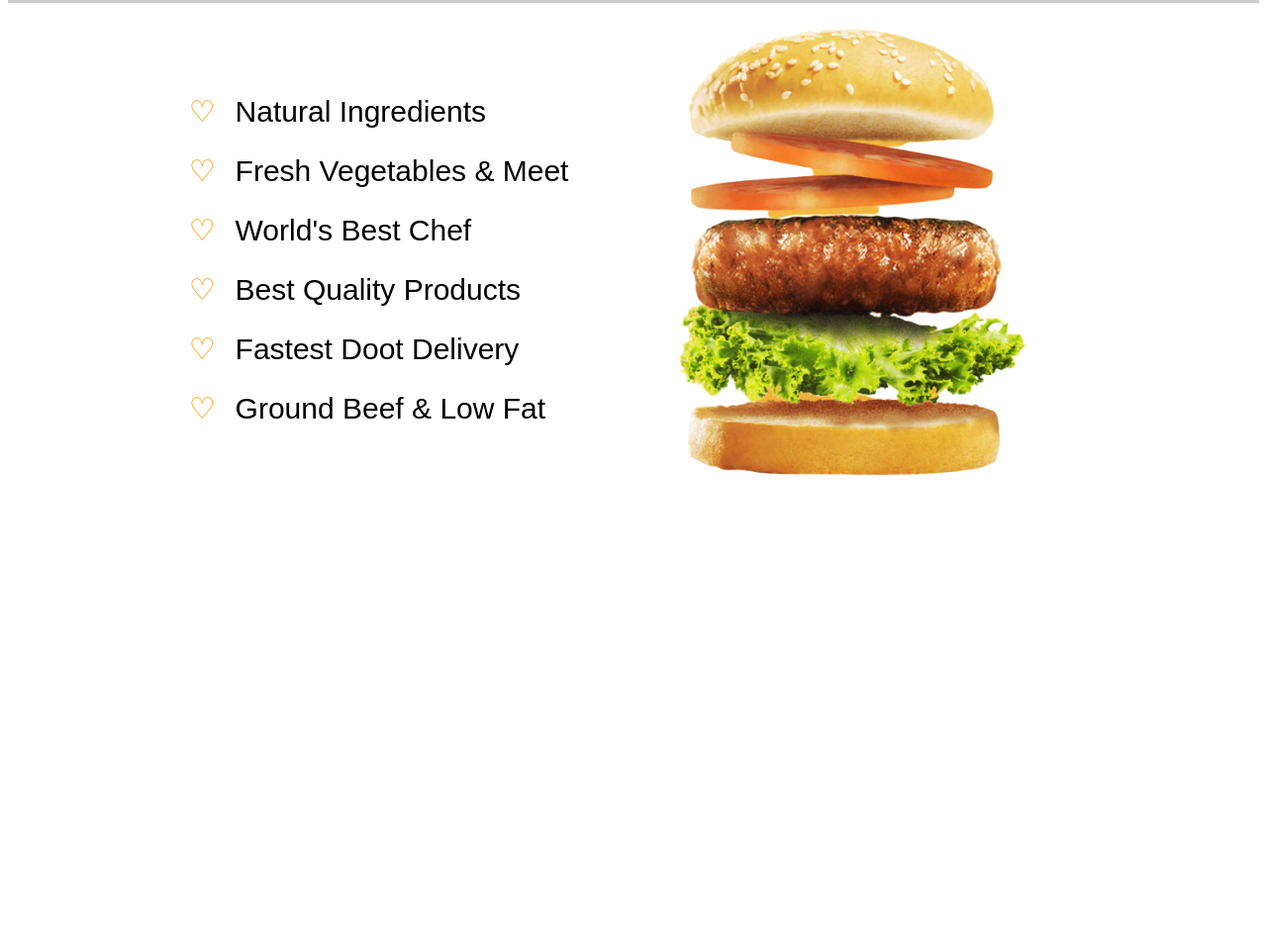
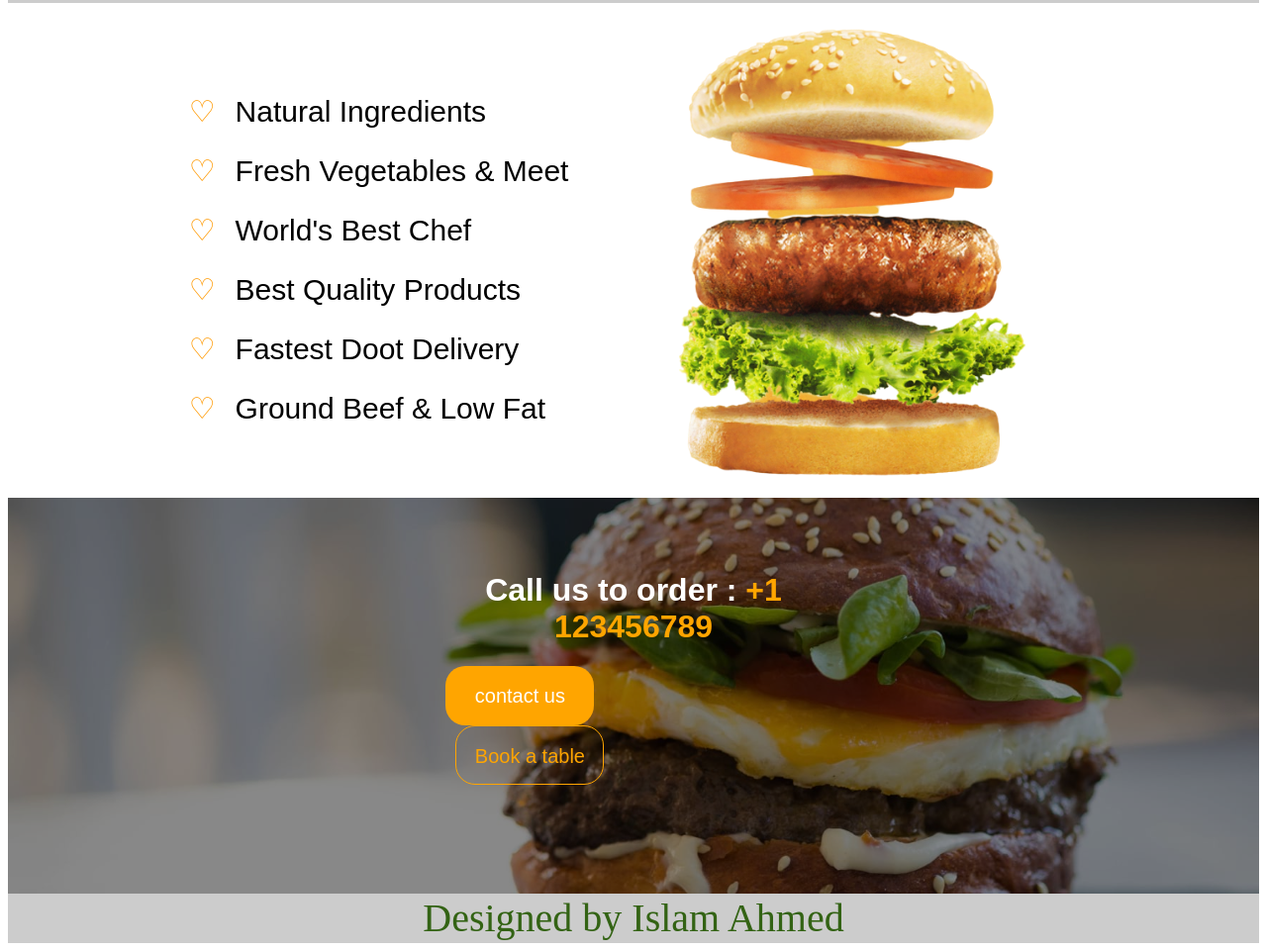
Before and after one commit to islam-ahmed33/Burger-Bun, a plain HTML site: page index.html in a window 1280 px wide. Shown: the part 1125-2086 px from the top of the page at 99% size. Before the commit the page ends 1736 px from the top, so only its background shows below. Drawn offline with Linux system fonts and the light colour scheme.

Commit message:
final proj

```diff
--- a/css/style.css
+++ b/css/style.css
@@ -146,7 +146,7 @@ nav ul li:first-of-type {
 }
 .section2{
     width: 100%;
-    height: 600px;
+    height: 500px;
     overflow: hidden;
 }
 .section-inner2{
@@ -177,3 +177,37 @@ nav ul li:first-of-type {
 .burger-img img{
     height: 500px;
 }
+.section3{
+    width: 100%;
+    height: 400px;
+    background: url(../images/bg.jpg) no-repeat center/cover fixed #888;
+    background-blend-mode: multiply;
+    overflow: hidden;
+}
+
+.contact{
+    width: 30%;
+    height: 250px;
+    margin: auto;
+    text-align: center;
+    margin-top:75px ;
+    color:#fff;
+    margin: 100 auto;
+
+}
+.contact span{
+    color : orange
+}
+.footer{
+    height:  50px;
+    background: #ccc;
+    overflow: hidden;
+}
+.footer p{
+    font-size:40px;
+    font-family: 'Times New Roman', Times, serif;
+    margin: 0;
+    text-align: center;
+    color: rgb(51, 99, 20);
+    line-height: 50px;
+}
--- a/index.html
+++ b/index.html
@@ -79,13 +79,29 @@
                         <li>Best Quality Products</li>
                         <li>Fastest Doot Delivery</li>
                         <li>Ground Beef & Low Fat</li>
-                   </ul>
+                    </ul>
                 </div>
                 <div class="burger-img">
                     <img src="/images/burger1.png" alt="">
                 </div>
             </div>
         </div>
+        <!-- section 4 -->
+        <div class="section3">
+            <div class="contact">
+                <h1>Call us to order : <span> +1 123456789 </span></h1>
+                <div class="btn">
+                    <div>contact us</div>
+                    <div>Book a table</div>
+                </div>
+            </div>
+        </div>
+
+        <!-- section 5 footer -->
+
+        <div class="footer">
+            <p>Designed by Islam Ahmed</p>
+        </div>
     </div>
 </body>
 
```
